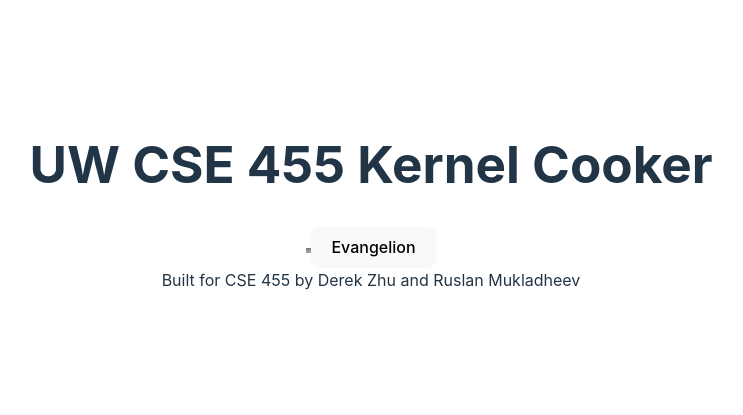
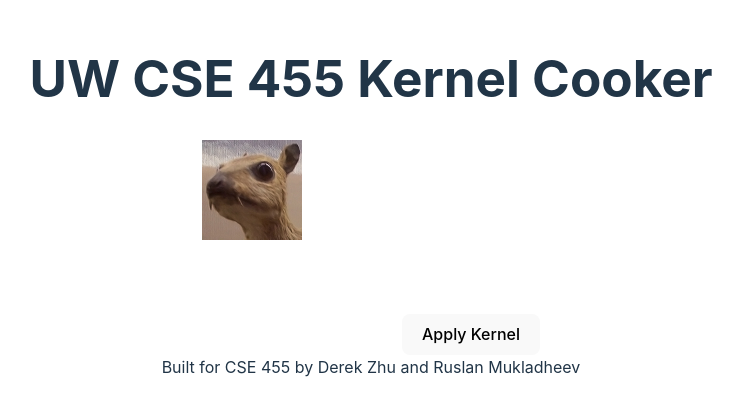
Before and after one commit to DerekZZhu/KernelCooker, a React (Vite) app: page / in a window 1280 px wide. Shown: the part 203-618 px from the top of the page, without its empty margins (269-1012 px from the left). Built offline with nearby package versions, Linux system fonts and the light colour scheme.

Commit message:
Solved kernel application bug

```diff
--- a/src/App.jsx
+++ b/src/App.jsx
@@ -7,10 +7,13 @@ import viteLogo from '/vite.svg'
 import './App.css'
 
 
-const img = matrix([[1, 2, 3], [4, 5, 6], [7, 8, 9]])
+
 
 function App() {
-  const IDENTITY = matrix([[0, 0, 0], [0, 1, 0], [0, 0, 0]])
+  //const IDENTITY = matrix([[0, 0, 0], [0, 1, 0], [0, 0, 0]])
+  // const img = matrix([[0,0,0,0,0], [0,1, 2, 3,0], [0,4, 5, 6,0], [0,7, 8, 9,0],[0,0,0,0,0]])
+  // console.log(convolve(img, IDENTITY, 5, 5));
+
   const canvasRef = useRef(null)
   useEffect(() => {
     const img = new Image()
@@ -23,15 +26,14 @@ function App() {
   }, [])
 
   function convolve(mat, filter, width, height) {
-    const newMatrix = zeros(height, width)
+    const newMatrix = zeros(mat._size[0]-2, mat._size[1]-2)
     for (var i = 1; i < height-1; i++) {
-      for (var j = 1; i < width-1; i++) {
+      for (var j = 1; j < width-1; j++) {
         var sum = 0
         var window = subset(mat, index(range(i-1, i+2), range(j-1, j+2)))
-        // console.log(window._data[1]);
-        // console.log(filter._data);
 
         sum += dot(window._data[0], filter._data[0]) + dot(window._data[1], filter._data[1]) + dot(window._data[2], filter._data[2])
+        //console.log(sum);
         newMatrix.set([i-1, j-1], sum)
       }
     }
@@ -40,13 +42,15 @@ function App() {
 
   const modImage = () => {
     // if (!imageLoaded) return;
-    const IDENTITY = matrix([[0, 0, 0], [0, 1, 0], [0, 0, 0]])
+    // const IDENTITY = matrix([[0, 0, 0], [0, 1, 0], [0, 0, 0]])
+    // const RIDGE = matrix([[0, -1, 0], [-1, 4, -1], [0, -1, 0]])
+    const IDENTITY = matrix([[0, -1, 0], [-1, 5, -1], [0, -1, 0]])
     const canvas = canvasRef.current
-    const ctx = canvas.getContext('2d')
+    const ctx = canvas.getContext('2d', {willReadFrequently:true})
     ctx.willReadFrequently = true
     const imageData = ctx.getImageData(0, 0, canvas.width, canvas.height)
     const data = imageData.data
-    console.log(data);
+    //console.log(data);
 
     const width = canvas.width;
     const height = canvas.height;
@@ -61,7 +65,6 @@ function App() {
     const alphaMatrix = []
 
 
-    console.log(redMatrix);
     for (var y = 0; y < height; y++) {
       for (var x = 0; x < width; x++) {
         const i = (y * width + x) * 4;
@@ -72,23 +75,23 @@ function App() {
       }
     }
 
-    const nRedMatrix = convolve(redMatrix, IDENTITY, width, height)
-    const nBlueMatrix = convolve(blueMatrix, IDENTITY, width, height)
-    const nGreenMatrix = convolve(greenMatrix, IDENTITY, width, height)
+    const nRedMatrix = convolve(redMatrix, IDENTITY, newWidth, newHeight)
+    const nBlueMatrix = convolve(blueMatrix, IDENTITY, newWidth, newHeight)
+    const nGreenMatrix = convolve(greenMatrix, IDENTITY, newWidth, newHeight)
 
-    console.log("77");
     const combinedArray = new Uint8ClampedArray(width * height * 4);
     for (let y = 0; y < ((width * height) * 4); y+=4) {
+      //console.log(y);
       combinedArray[y] = nRedMatrix.get([y/4])
       combinedArray[y+1] = nGreenMatrix.get([y/4])
       combinedArray[y+2] = nBlueMatrix.get([y/4])
       combinedArray[y+3] = alphaMatrix[y/4]
     }
 
-    console.log(
-      combinedArray
-    );
-    console.log(redMatrix, greenMatrix, blueMatrix);
+    // console.log(
+    //   combinedArray
+    // );
+    // console.log(nRedMatrix, nGreenMatrix, nBlueMatrix);
 
     const newImageData = new ImageData(combinedArray, width, height);
     ctx.putImageData(newImageData, 0, 0);
@@ -98,8 +101,8 @@ function App() {
   return (
     <>
       <h1>UW CSE 455 Kernel Cooker</h1>
-      <canvas ref={canvasRef} width={5} height={5}/>
-      <button onClick={modImage}>Evangelion</button>
+      <canvas ref={canvasRef} width={200} height={200}/>
+      <button onClick={modImage}>Apply Kernel</button>
       <div>
         Built for CSE 455 by Derek Zhu and Ruslan Mukladheev
       </div>
```
